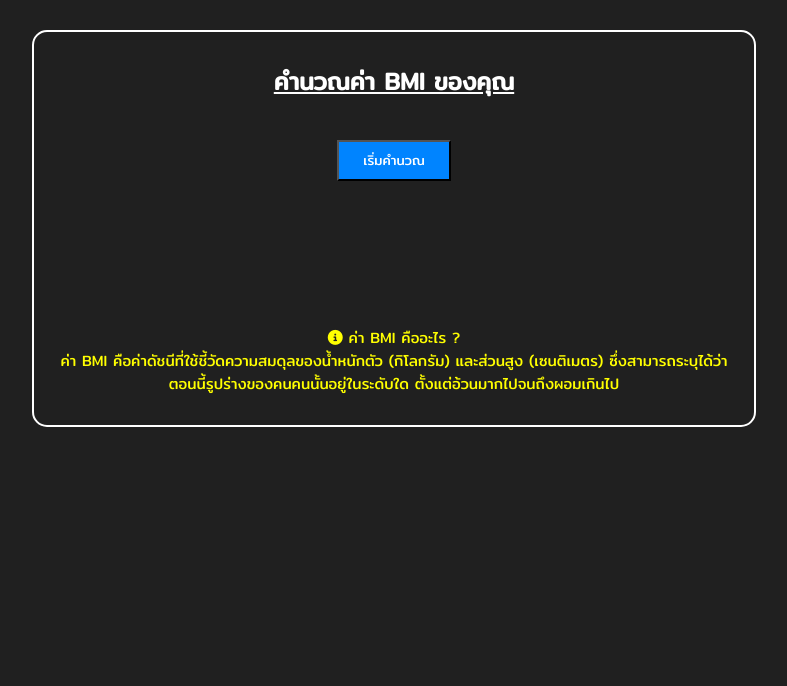
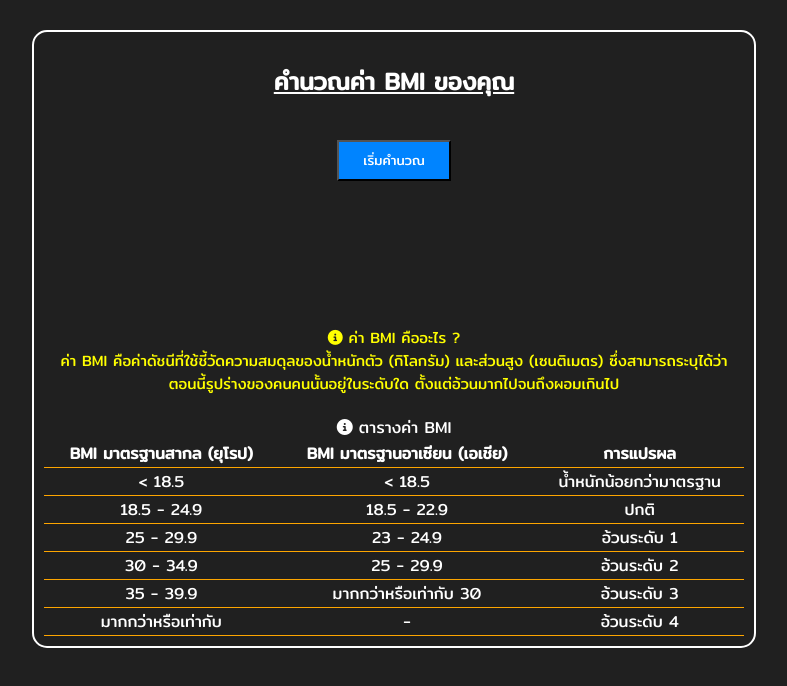
Before and after one commit to CaptainPMP/bmi-js, a plain HTML site: page index.html in a window 1280 px wide. Shown: the whole page, without its empty margins (246-1033 px from the left). Drawn offline with Linux system fonts and the light colour scheme.

Commit message:
add table and fix some information

```diff
--- a/app.js
+++ b/app.js
@@ -9,15 +9,15 @@ function CalculateBMI(){
     BMI = Weight / (trueHeight ** 2);
     if(BMI > 30){
         document.getElementById("showBMI").innerHTML = "ค่า BMI ของคุณคือ " + BMI.toFixed(2);
-        document.getElementById("BMIValue").innerHTML = "คุณอยู่ในเกณฑ์โรคอ้วนระดับที่ 2";
+        document.getElementById("BMIValue").innerHTML = "คุณอยู่ในเกณฑ์โรคอ้วนระดับที่ 3";
     }
     else if(BMI > 25){
         document.getElementById("showBMI").innerHTML = "ค่า BMI ของคุณคือ " + BMI.toFixed(2);
-        document.getElementById("BMIValue").innerHTML = "คุณอยู่ในเกณฑ์โรคอ้วนระดับที่ 1";
+        document.getElementById("BMIValue").innerHTML = "คุณอยู่ในเกณฑ์โรคอ้วนระดับที่ 2";
     }
     else if(BMI > 23){
         document.getElementById("showBMI").innerHTML = "ค่า BMI ของคุณคือ " + BMI.toFixed(2);
-        document.getElementById("BMIValue").innerHTML = "คุณอยู่ในเกณฑ์น้ำหนักเกิน";
+        document.getElementById("BMIValue").innerHTML = "คุณอยู่ในเกณฑ์โรคอ้วนระดับที่ 1";
     }
     else if(BMI >= 18.5){
         document.getElementById("showBMI").innerHTML = "ค่า BMI ของคุณคือ " + BMI.toFixed(2);
@@ -25,7 +25,7 @@ function CalculateBMI(){
     }
     else if(BMI > 0){
         document.getElementById("showBMI").innerHTML = "ค่า BMI ของคุณคือ " + BMI.toFixed(2);
-        document.getElementById("BMIValue").innerHTML = "คุณอยู่ในเกณฑ์น้ำหนักน้อย";
+        document.getElementById("BMIValue").innerHTML = "คุณอยู่ในเกณฑ์น้ำหนักน้อยกว่ามาตรฐาน";
     }
     else if(BMI <= 0){
         document.getElementById("showBMI").innerHTML = "ค่า BMI ของคุณคือ " + BMI.toFixed(2);
--- a/index.html
+++ b/index.html
@@ -16,7 +16,47 @@
         <div id="BMIValue"></div>
         <br/>
         <div class="info"><i class="fa fa-info-circle" aria-hidden="true" style="color: yellow;"></i> ค่า BMI คืออะไร ? <br/>
-            ค่า BMI คือค่าดัชนีที่ใช้ชี้วัดความสมดุลของน้ำหนักตัว (กิโลกรัม) และส่วนสูง (เซนติเมตร) ซึ่งสามารถระบุได้ว่า ตอนนี้รูปร่างของคนคนนั้นอยู่ในระดับใด ตั้งแต่อ้วนมากไปจนถึงผอมเกินไป</div>
+            ค่า BMI คือค่าดัชนีที่ใช้ชี้วัดความสมดุลของน้ำหนักตัว (กิโลกรัม) และส่วนสูง (เซนติเมตร)
+            ซึ่งสามารถระบุได้ว่า ตอนนี้รูปร่างของคนคนนั้นอยู่ในระดับใด ตั้งแต่อ้วนมากไปจนถึงผอมเกินไป</div>
+
+        <table>
+            <caption><i class="fa fa-info-circle" aria-hidden="true"></i> ตารางค่า BMI</caption>
+            <tr>
+                <th>BMI มาตรฐานสากล (ยุโรป)</th>
+                <th>BMI มาตรฐานอาเซียน (เอเชีย)</th>
+                <th>การแปรผล</th>
+            </tr>
+            <tr>
+                <td> < 18.5 </td>
+                <td> < 18.5 </td>
+                <td> น้ำหนักน้อยกว่ามาตรฐาน </td>
+            </tr>
+            <tr>
+                <td> 18.5 - 24.9 </td>
+                <td> 18.5 - 22.9 </td>
+                <td> ปกติ </td>
+            </tr>
+            <tr>
+                <td> 25 - 29.9 </td>
+                <td> 23 - 24.9 </td>
+                <td> อ้วนระดับ 1 </td>
+            </tr>
+            <tr>
+                <td> 30 - 34.9 </td>
+                <td> 25 - 29.9 </td>
+                <td> อ้วนระดับ 2 </td>
+            </tr>
+            <tr>
+                <td> 35 - 39.9 </td>
+                <td> มากกว่าหรือเท่ากับ 30 </td>
+                <td> อ้วนระดับ 3 </td>
+            </tr>
+            <tr>
+                <td> มากกว่าหรือเท่ากับ </td>
+                <td> - </td>
+                <td> อ้วนระดับ 4 </td>
+            </tr>
+        </table>
     </div>
     <script src="app.js"></script>
 </body>
--- a/style.css
+++ b/style.css
@@ -67,3 +67,16 @@ body .container div{
     text-align: center;
     color: yellow;
 }
+th, td {
+    text-align: center;
+    border-bottom: 1px solid rgb(253, 165, 0);
+}
+table, th, td {
+    border-collapse: collapse;
+}
+/* tr:nth-child(even) {
+    background-color: #444444;
+} */
+tr:hover {
+    background-color: rgb(83, 83, 83);
+}
```
